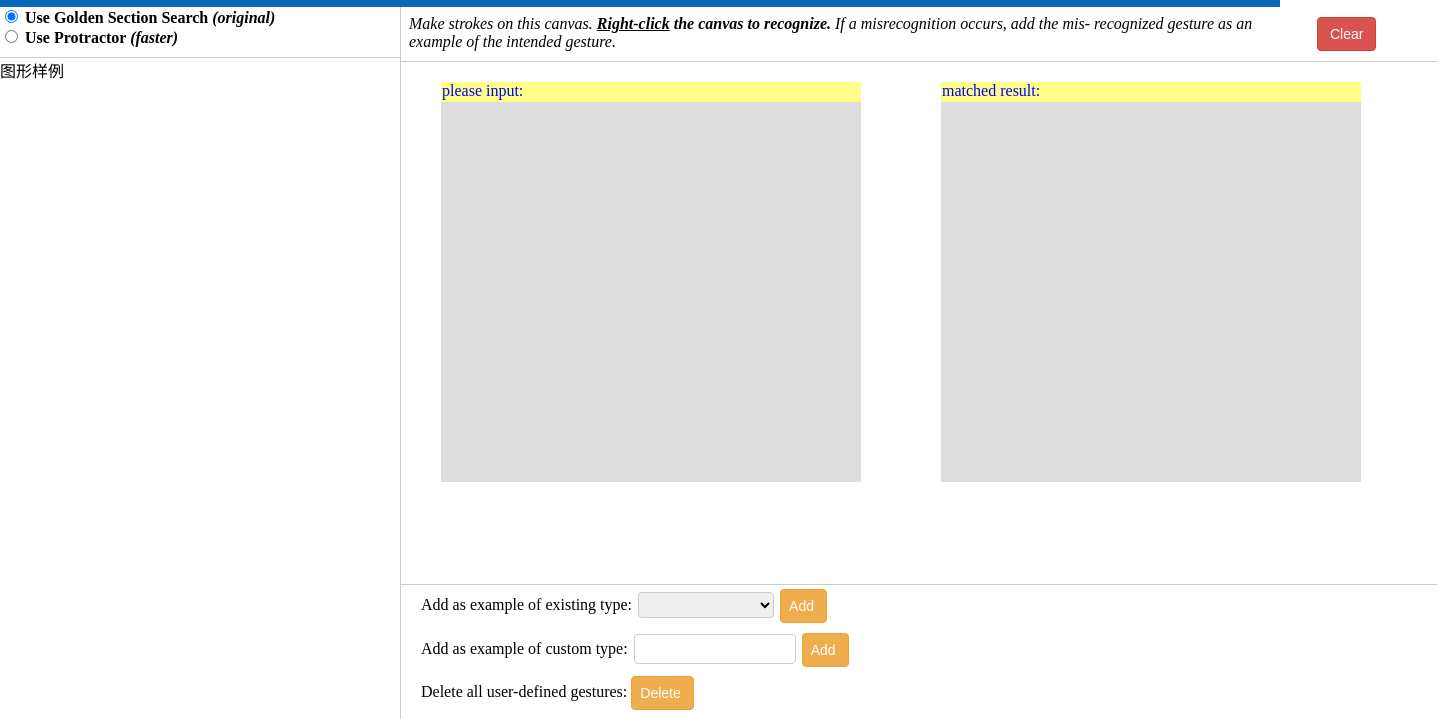
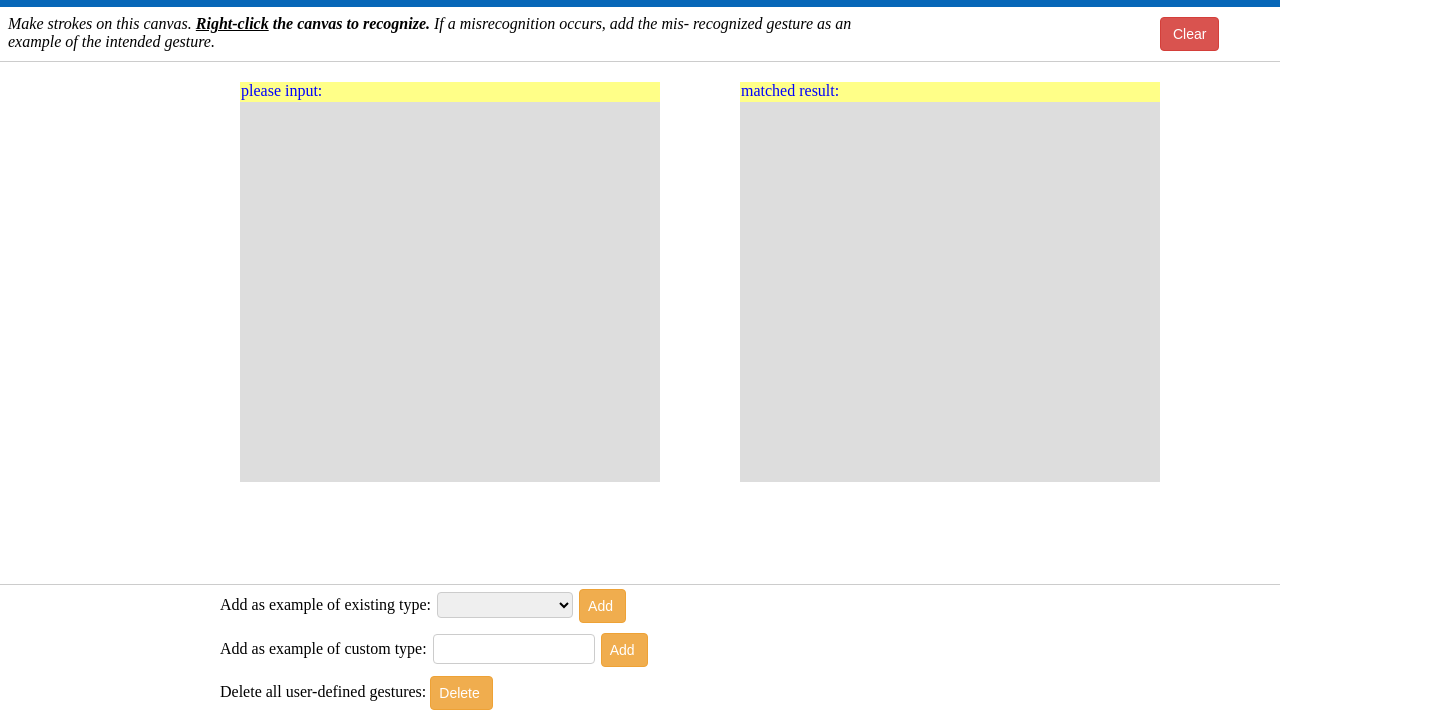
Before and after one commit to picotincc/dollar-recognizer, a website: page src/dollar.html in a window 1280 px wide. Shown: the part 81-800 px from the top of the page, 1437 px wide, since content can reach past the window. Drawn offline with Linux system fonts and the light colour scheme.

```diff
--- a/src/dollar.html
+++ b/src/dollar.html
@@ -14,7 +14,7 @@
     <div id="Content">
         <header><p>Dollar Recognizer</p></header>
         <main>
-            <aside>
+            <!-- <aside>
                 <div class="input-group">
                     <input type="radio" name="search" id="useGSS" checked>
                     <span>Use Golden Section Search
@@ -31,7 +31,7 @@
                 <div class="samples">
                     图形样例
                 </div>
-            </aside>
+            </aside> -->
             <section>
                 <div class="annotation">
                     <p>
--- a/src/index.css
+++ b/src/index.css
@@ -98,6 +98,7 @@
 #Content > main > section > .main-area {
   flex: 1 0 auto;
   display: flex;
+  padding-left: 200px;
 }
 #Content > main > section > .main-area > .draw-area,
 #Content > main > section > .main-area .result-area {
@@ -121,6 +122,7 @@
   flex-direction: column;
   border-top: 1px solid #ccc;
   padding-top: 4px;
+  padding-left: 200px;
 }
 #Content > main > section > .operation-area .bar {
   flex: 1 0 40px;
```
Also changed, not shown: 1 other file.
